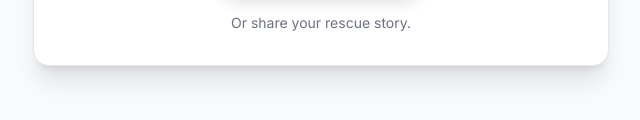
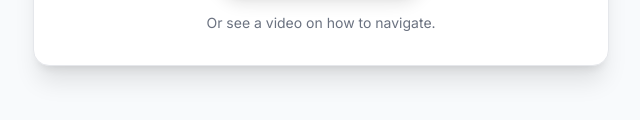
Before and after one commit to TheAdmiralMoses/HelpSchnee, a plain HTML site: page index.html in a window 1280 px wide. Shown: the part 712-832 px from the top of the page, 319-959 px from the left. Drawn offline with nearby package versions, Linux system fonts and the light colour scheme.

Commit message:
Added video link

```diff
--- a/index.html
+++ b/index.html
@@ -47,9 +47,7 @@
             </p>
 
             <!--
-                The image is now linked using a relative path to a local folder in your repository.
-                This assumes the image is located at 'images/penn-station-map.jpg'
-                relative to the location of this HTML file.
+                The image is now linked using a relative path to a local folder.
             -->
             <a href="images/penn-station-map.jpg">
                 <img src="images/penn-station-map.jpg" alt="A rescue map" class="w-48 h-48 sm:w-64 sm:h-64 mx-auto mb-8 border-4 border-gray-300 dark:border-gray-600 transition-all duration-500 hover:scale-105">
@@ -60,8 +58,8 @@
             </a>
 
             <!-- Link to the external stories section -->
-            <a href="https://www.saveschnee.com/stories" target="_blank" rel="noopener noreferrer" class="block mt-4 text-sm text-gray-500 dark:text-gray-400 hover:underline">
-                Or share your rescue story.
+            <a href="https://youtu.be/0ztu5sGpd8E" target="_blank" rel="noopener noreferrer" class="block mt-4 text-sm text-gray-500 dark:text-gray-400 hover:underline">
+                Or see a video on how to navigate.
             </a>
         </div>
     </main>
```
